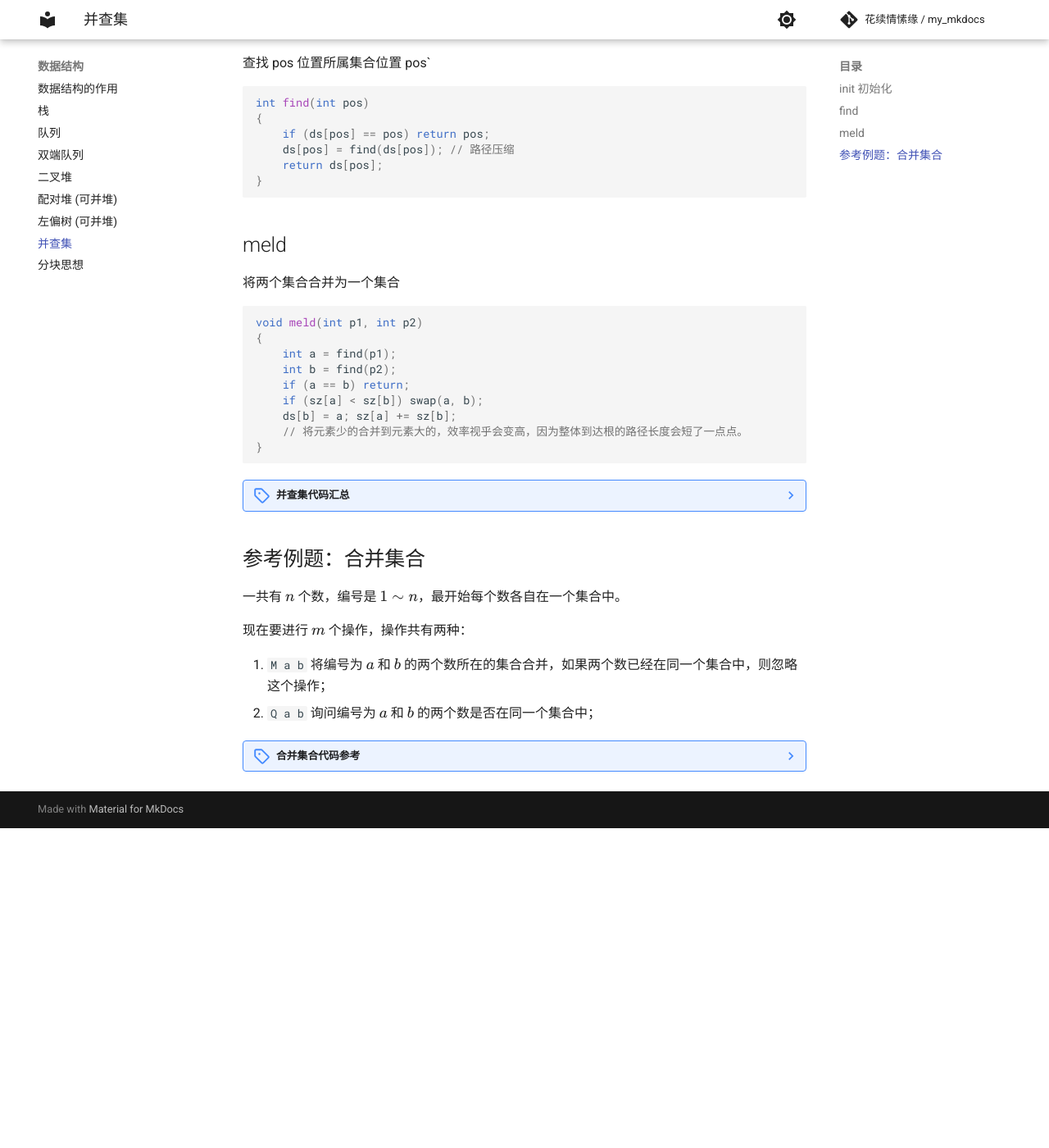
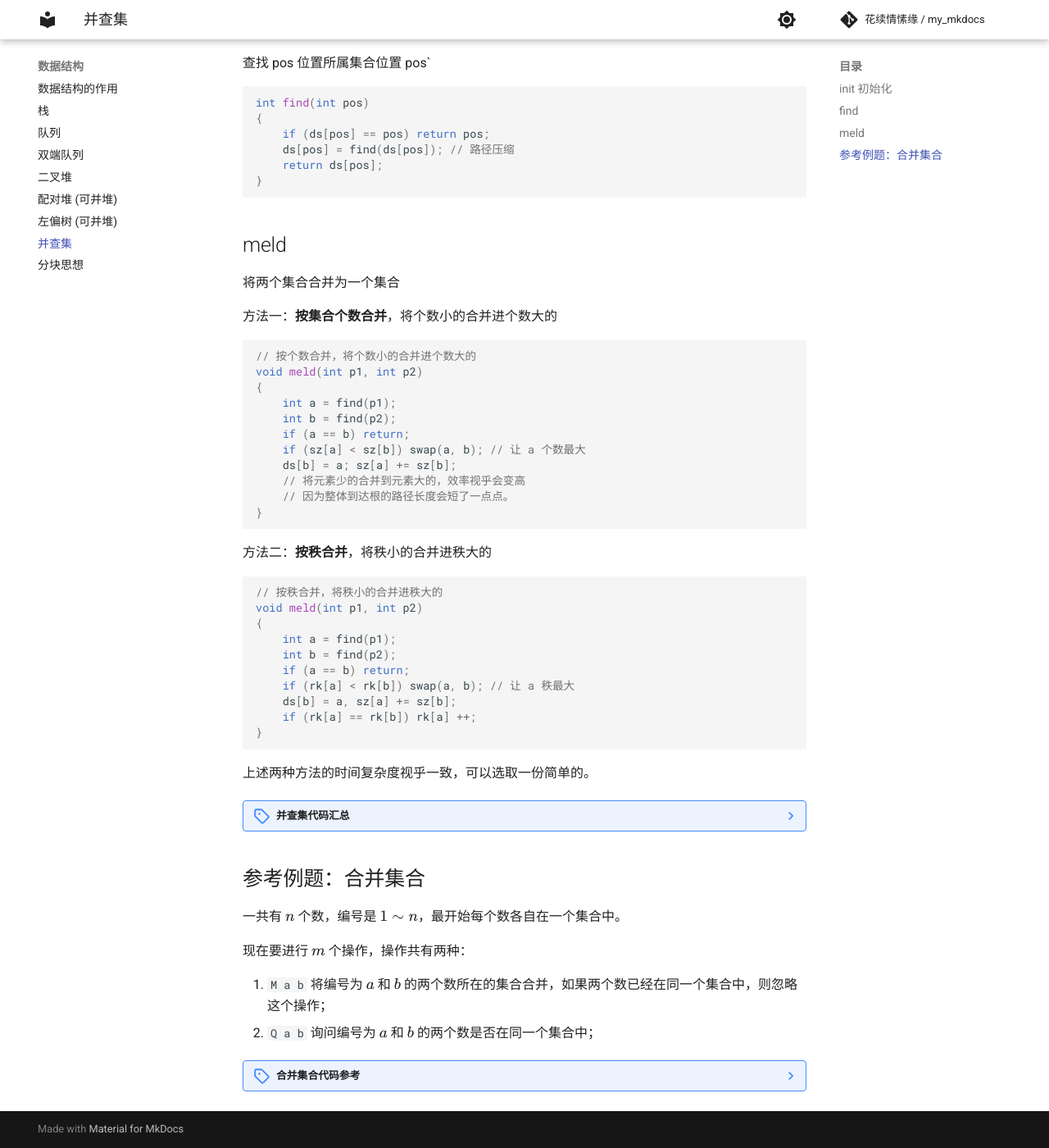
Before and after one commit to huaxv-code/huaxv-note, an MkDocs documentation site: the page built from docs/label/数据结构/并查集.md, in a window 1280 px wide and 1400 px high, scrolled down 639 px. Shown: the whole window at 82% size. Built offline with MkDocs 1.6.1 and Material for MkDocs 9.7.7, drawn with Linux system fonts in a browser that asks for light colours; before the commit the page ends 1649 px from its top, so only the background shows below that.

Commit message:
并查集

````diff
--- a/docs/label/数据结构/并查集.md
+++ b/docs/label/数据结构/并查集.md
@@ -35,23 +35,44 @@ int find(int pos)
 
 将两个集合合并为一个集合
 
+方法一：**按集合个数合并**，将个数小的合并进个数大的
+
 ```c++
+// 按个数合并，将个数小的合并进个数大的
 void meld(int p1, int p2)
 {
     int a = find(p1);
     int b = find(p2);
     if (a == b) return;
-    if (sz[a] < sz[b]) swap(a, b);
+    if (sz[a] < sz[b]) swap(a, b); // 让 a 个数最大
     ds[b] = a; sz[a] += sz[b];
-    // 将元素少的合并到元素大的，效率视乎会变高，因为整体到达根的路径长度会短了一点点。
+    // 将元素少的合并到元素大的，效率视乎会变高
+    // 因为整体到达根的路径长度会短了一点点。
 }
 ```
+
+方法二：**按秩合并**，将秩小的合并进秩大的
+
+```c++
+// 按秩合并，将秩小的合并进秩大的
+void meld(int p1, int p2)
+{
+    int a = find(p1);
+    int b = find(p2);
+    if (a == b) return;
+    if (rk[a] < rk[b]) swap(a, b); // 让 a 秩最大
+    ds[b] = a, sz[a] += sz[b];
+    if (rk[a] == rk[b]) rk[a] ++;
+}
+```
+
+上述两种方法的时间复杂度视乎一致，可以选取一份简单的。
 
 ??? note "并查集代码汇总"
 
     ```c++
     const int N = int (1e6 + 10);
-    int ds[N], sz[N]; // 并查集，集合元素
+    int ds[N], sz[N], rk[N]; // 并查集，集合个数，秩
 
     void init()
     {
@@ -66,12 +87,27 @@ void meld(int p1, int p2)
         return ds[pos];
     }
 
+    // 按个数合并，将个数小的合并进个数大的
     void meld(int p1, int p2)
     {
         int a = find(p1);
         int b = find(p2);
         if (a == b) return;
+        if (sz[a] < sz[b]) swap(a, b);
         ds[b] = a; sz[a] += sz[b];
+        // 将元素少的合并到元素大的，效率视乎会变高
+        // 因为整体到达根的路径长度会短了一点点。
+    }
+
+    // 按秩合并，将秩小的合并进秩大的
+    void meld(int p1, int p2)
+    {
+        int a = find(p1);
+        int b = find(p2);
+        if (a == b) return;
+        if (rk[a] < rk[b]) swap(a, b);
+        ds[b] = a, sz[a] += sz[b];
+        if (rk[a] == rk[b]) rk[a] ++;
     }
     ```
 
````
